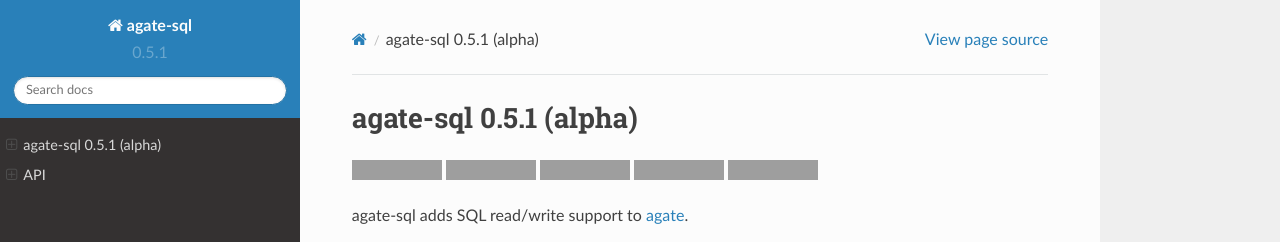
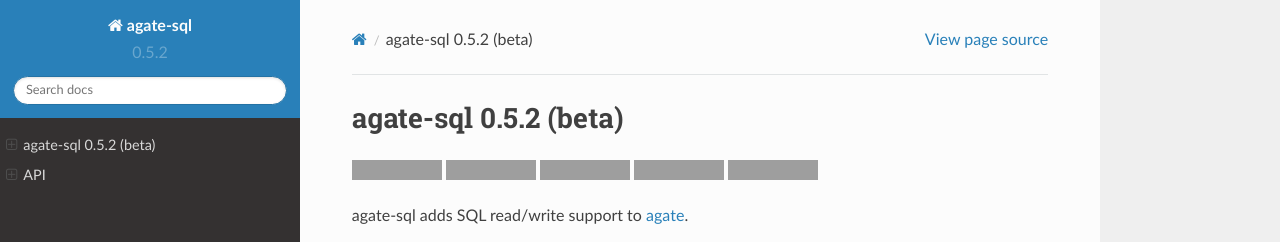
Before and after one commit to wireservice/agate-sql, a Sphinx documentation site: the page built from docs/index.rst, in a window 1280 px wide and 900 px high. Shown: the top 242 px of the window. Built offline with Sphinx 7.4.7 and the Read the Docs theme 2.0.0, drawn with Linux system fonts in a browser that asks for light colours; some of the changed text lies outside the part shown; grey boxes are pictures that could not be loaded.

Commit message:
Rev to 0.5.2 for dev.

```diff
--- a/CHANGELOG.rst
+++ b/CHANGELOG.rst
@@ -1,3 +1,8 @@
+0.5.2
+-----
+
+
+
 0.5.1 -  February 27, 2017
 --------------------------
 
--- a/docs/conf.py
+++ b/docs/conf.py
@@ -45,16 +45,16 @@ master_doc = 'index'
 
 # General information about the project.
 project = u'agate-sql'
-copyright = u'2015, Christopher Groskopf'
+copyright = u'2017, Christopher Groskopf'
 
 # The version info for the project you're documenting, acts as replacement for
 # |version| and |release|, also used in various other places throughout the
 # built documents.
 #
 # The short X.Y version.
-version = '0.5.1'
+version = '0.5.2'
 # The full version, including alpha/beta/rc tags.
-release = '0.5.1 (alpha)'
+release = '0.5.2 (beta)'
 
 # The language for content autogenerated by Sphinx. Refer to documentation
 # for a list of supported languages.
--- a/setup.py
+++ b/setup.py
@@ -9,7 +9,7 @@ install_requires = [
 
 setup(
     name='agate-sql',
-    version='0.5.1',
+    version='0.5.2',
     description='agate-sql adds SQL read/write support to agate.',
     long_description=open('README.rst').read(),
     author='Christopher Groskopf',
@@ -28,6 +28,7 @@ setup(
         'Programming Language :: Python :: 3.3',
         'Programming Language :: Python :: 3.4',
         'Programming Language :: Python :: 3.5',
+        'Programming Language :: Python :: 3.6',
         'Programming Language :: Python :: Implementation :: CPython',
         'Programming Language :: Python :: Implementation :: PyPy',
         'Topic :: Multimedia :: Graphics',
```
Also changed, not shown: 1 other file.
